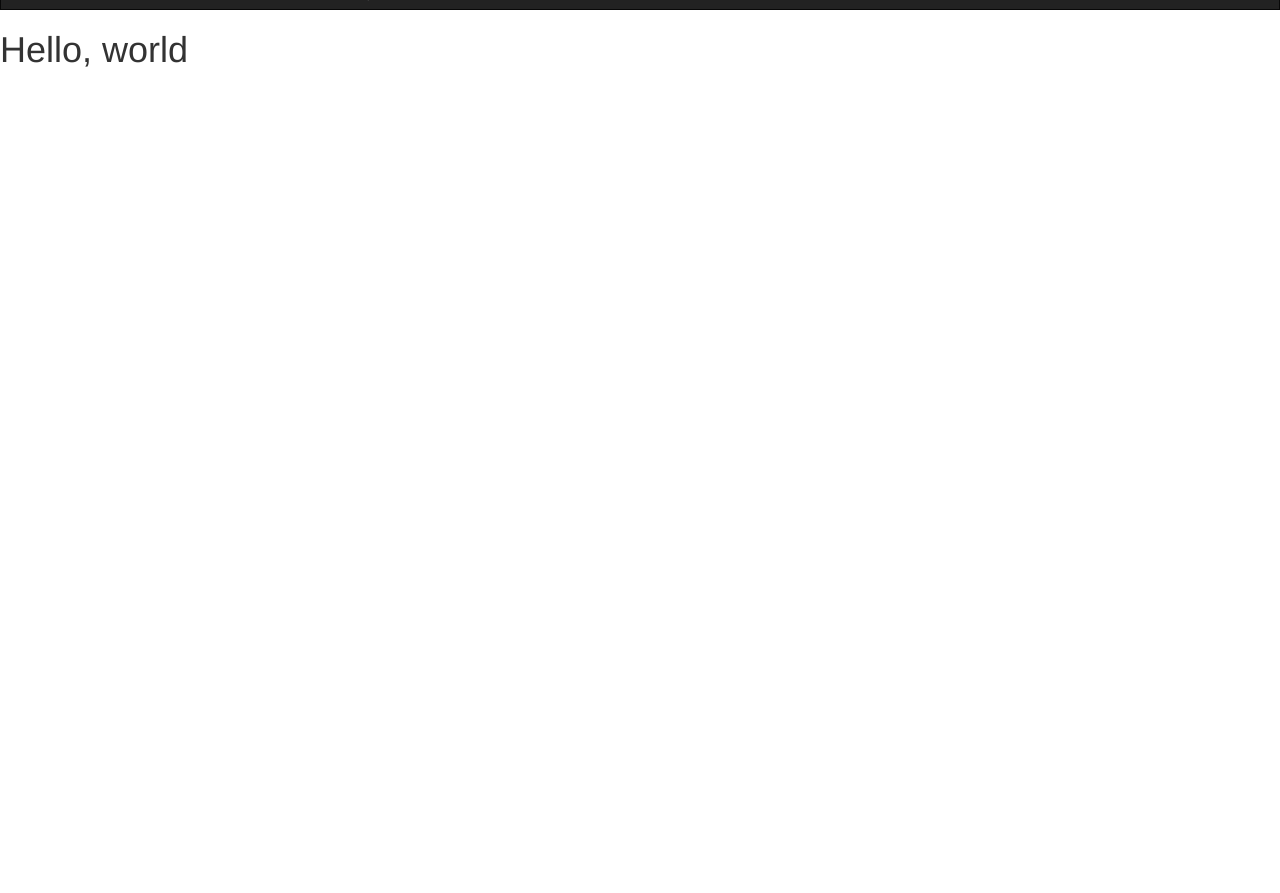
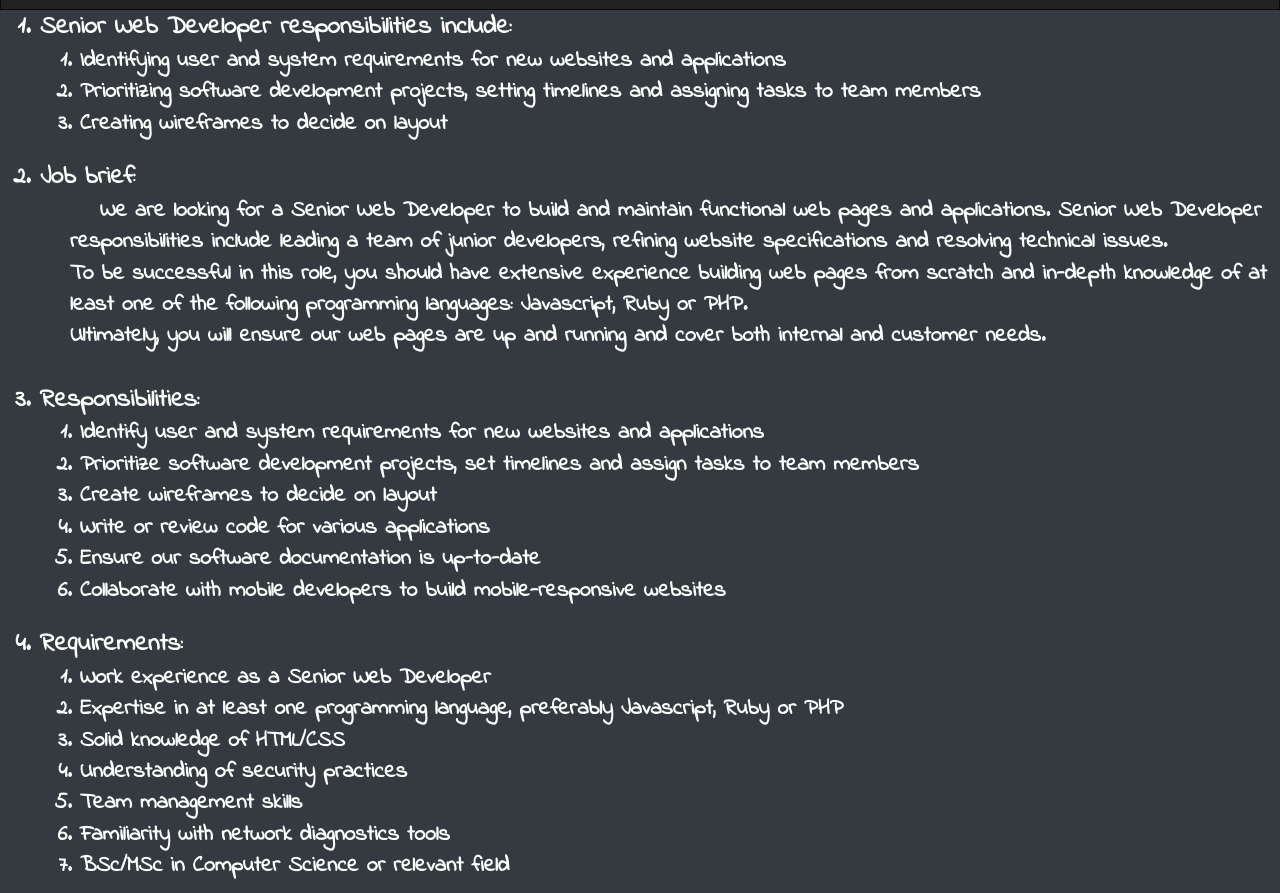
Before and after one commit to samuilivanov23/Web-design-project, a plain HTML site: page scripts/html_scripts/full_stack_developer.html in a window 1280 px wide. Shown: the part 44-937 px from the top of the page. Before the commit the page ends 800 px from the top, so only its background shows below. Drawn offline with nearby package versions, Linux system fonts and the light colour scheme.

Commit message:
Adding content for the full_stack_developer.html.

```diff
--- a/scripts/html_scripts/full_stack_developer.html
+++ b/scripts/html_scripts/full_stack_developer.html
@@ -7,12 +7,88 @@
     <link rel="stylesheet" href="https://maxcdn.bootstrapcdn.com/bootstrap/3.4.0/css/bootstrap.min.css">
     <script src="https://ajax.googleapis.com/ajax/libs/jquery/3.3.1/jquery.min.js"></script>
     <script src="https://maxcdn.bootstrapcdn.com/bootstrap/3.4.0/js/bootstrap.min.js"></script>
-    <link rel="stylesheet" type="text/css" href="../css_scripts/style.css">
+    <link rel="stylesheet" type="text/css" href="../css_scripts/jobs_page.css">
     <script src="../jquery_javascript/interactivity.js"></script>
     <link href='https://fonts.googleapis.com/css?family=Indie Flower' rel='stylesheet'>
   </head>
   <body>
+      <body class = "bckg-color">
       <div id = "navbar_id"></div>
-      <h1>Hello, world</h1>
+      <ol>
+        <li class = "normal-text-style bold-text major-list-el-text-size">
+          Senior Web Developer responsibilities include:
+          <ol>
+            <li class = "list-subelements-text-size">
+              Identifying user and system requirements for new websites and applications
+            </li>
+            <li class = "list-subelements-text-size">
+              Prioritizing software development projects, setting timelines and assigning tasks to team members
+            </li>
+            <li class = "list-subelements-text-size">
+              Creating wireframes to decide on layout
+            </li>
+          </ol>
+        </li>
+        <br>
+        <li class = "normal-text-style bold-text major-list-el-text-size">
+          Job brief: <br>
+          <p class = "list-subelements-text-size p-text-style"><span class = "p-text-style">We are looking for a Senior Web Developer to build and maintain functional web pages and applications.</span>
+                                  Senior Web Developer responsibilities include leading a team of junior developers, refining website specifications and resolving technical issues.</br>
+                                  <span calss = "p-text-style">To be successful in this role, you should have extensive experience building web pages from scratch and in-depth knowledge of at least one of the following programming languages: Javascript, Ruby or PHP.</span><br>
+                                  Ultimately, you will ensure our web pages are up and running and cover both internal and customer needs.
+          <p>
+        </li>
+        <br>
+        <li class = "normal-text-style bold-text major-list-el-text-size">
+          Responsibilities:
+          <ol>
+            <li class = "list-subelements-text-size">
+              Identify user and system requirements for new websites and applications
+            </li>
+            <li class = "list-subelements-text-size">
+              Prioritize software development projects, set timelines and assign tasks to team members
+            </li>
+            <li class = "list-subelements-text-size">
+              Create wireframes to decide on layout
+            </li>
+            <li class = "list-subelements-text-size">
+              Write or review code for various applications
+            </li>
+            <li class = "list-subelements-text-size">
+              Ensure our software documentation is up-to-date
+            </li>
+            <li class = "list-subelements-text-size">
+              Collaborate with mobile developers to build mobile-responsive websites
+            </li>
+          </ol>
+        </li>
+        <br>
+        <li class = "normal-text-style bold-text major-list-el-text-size">
+          Requirements:
+          <ol>
+            <li class = "list-subelements-text-size">
+              Work experience as a Senior Web Developer
+            </li>
+            <li class = "list-subelements-text-size">
+              Expertise in at least one programming language, preferably Javascript, Ruby or PHP
+            </li>
+            <li class = "list-subelements-text-size">
+              Solid knowledge of HTML/CSS
+            </li>
+            <li class = "list-subelements-text-size">
+              Understanding of security practices
+            </li>
+            <li class = "list-subelements-text-size">
+              Team management skills
+            </li>
+            <li class = "list-subelements-text-size">
+              Familiarity with network diagnostics tools
+            </li>
+            <li class = "list-subelements-text-size">
+              BSc/MSc in Computer Science or relevant field
+            </li>
+          </ol>
+        </li>
+      </ol>
   </body>
 </html>
```
Also changed, not shown: scripts/html_scripts/AI.html (+1 -1 lines), scripts/css_scripts/jobs_page.css (renamed from scripts/css_scripts/ai.css).
